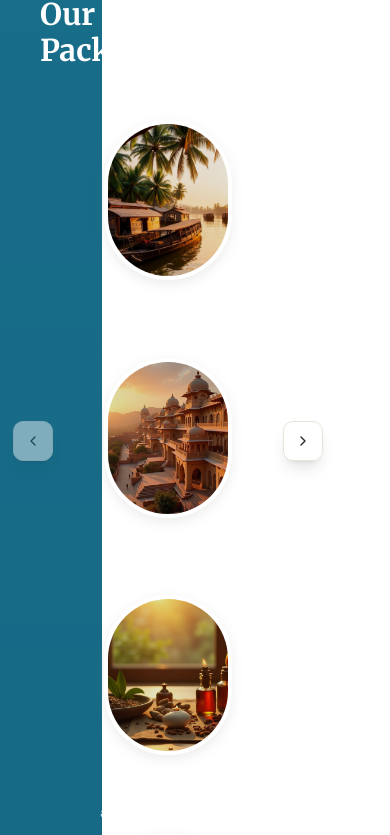
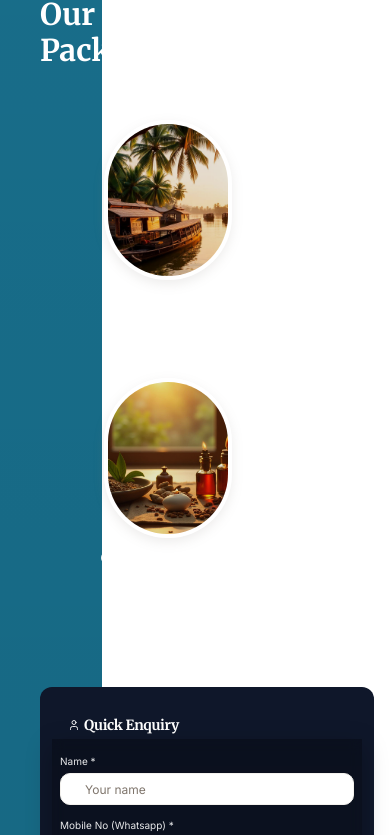
Before and after one commit to unniman123/joshyfinalwebsite, a React (Vite) app: page / in a window 390 px wide. Shown: the part 920-1755 px from the top of the page. Built offline with nearby package versions, Linux system fonts and the light colour scheme.

Commit message:
space between the oval tour cards

```diff
--- a/src/components/TourOffersSection.tsx
+++ b/src/components/TourOffersSection.tsx
@@ -1,4 +1,4 @@
-import { useState } from "react";
+import { useState, useEffect } from "react";
 import { Link } from "react-router-dom";
 import { ChevronLeft, ChevronRight } from "lucide-react";
 import { Button } from "@/components/ui/button";
@@ -94,6 +94,9 @@ const TourOffersSection = ({
 
   // Carousel state management
   const [currentIndex, setCurrentIndex] = useState(0);
+  // Autoplay state: pause when user hovers or focuses the carousel
+  const [isPaused, setIsPaused] = useState(false);
+  const AUTOPLAY_INTERVAL_MS = 4000;
   const toursPerPage = 4;
   const totalPages = Math.ceil(tourOffers.length / toursPerPage);
 
@@ -107,6 +110,15 @@ const TourOffersSection = ({
   const goToPrevious = () => {
     setCurrentIndex((prev) => (prev - 1 + totalPages) % totalPages);
   };
+
+  // Autoplay effect: advance slide every AUTOPLAY_INTERVAL_MS when not paused
+  useEffect(() => {
+    if (isPaused || totalPages <= 1) return;
+    const id = window.setInterval(() => {
+      setCurrentIndex((prev) => (prev + 1) % totalPages);
+    }, AUTOPLAY_INTERVAL_MS);
+    return () => window.clearInterval(id);
+  }, [isPaused, totalPages]);
 
   // Get current tours to display
   const getCurrentTours = () => {
@@ -143,29 +155,15 @@ const TourOffersSection = ({
             {/* Left Column - Tour Packages Carousel (takes left area, transparent cards) */}
             <div className="flex-1 lg:w-[65%] p-3 lg:pr-6">
                 <div className="relative px-6" style={{ transform: 'translateX(-10vw)' }}>
-                <Button
-                  variant="outline"
-                  size="icon"
-                  className="absolute left-0 top-1/3 -translate-y-1/2 z-10 bg-white/90 backdrop-blur-sm border-brand-green/20 hover:bg-brand-green hover:text-white shadow-lg"
-                  onClick={goToPrevious}
-                  disabled={currentIndex === 0}
-                  aria-label="Previous tours"
+                {/* Autoplay slideshow: prev/next buttons removed. Pause on hover implemented on parent wrapper. */}
+
+                <div
+                  className="grid grid-cols-1 sm:grid-cols-2 md:grid-cols-3 lg:grid-cols-4 gap-8 md:gap-12 transition-all duration-300"
+                  onMouseEnter={() => setIsPaused(true)}
+                  onMouseLeave={() => setIsPaused(false)}
+                  onFocus={() => setIsPaused(true)}
+                  onBlur={() => setIsPaused(false)}
                 >
-                  <ChevronLeft className="h-5 w-5" />
-                </Button>
-
-                <Button
-                  variant="outline"
-                  size="icon"
-                  className="absolute right-0 top-1/3 -translate-y-1/2 z-10 bg-white/90 backdrop-blur-sm border-brand-green/20 hover:bg-brand-green hover:text-white shadow-lg"
-                  onClick={goToNext}
-                  disabled={currentIndex === totalPages - 1}
-                  aria-label="Next tours"
-                >
-                  <ChevronRight className="h-5 w-5" />
-                </Button>
-
-                <div className="grid grid-cols-1 sm:grid-cols-2 md:grid-cols-3 lg:grid-cols-4 gap-3 transition-all duration-300">
                   {getCurrentTours().map((tour) => (
                     <Link
                       key={tour.id}
```
